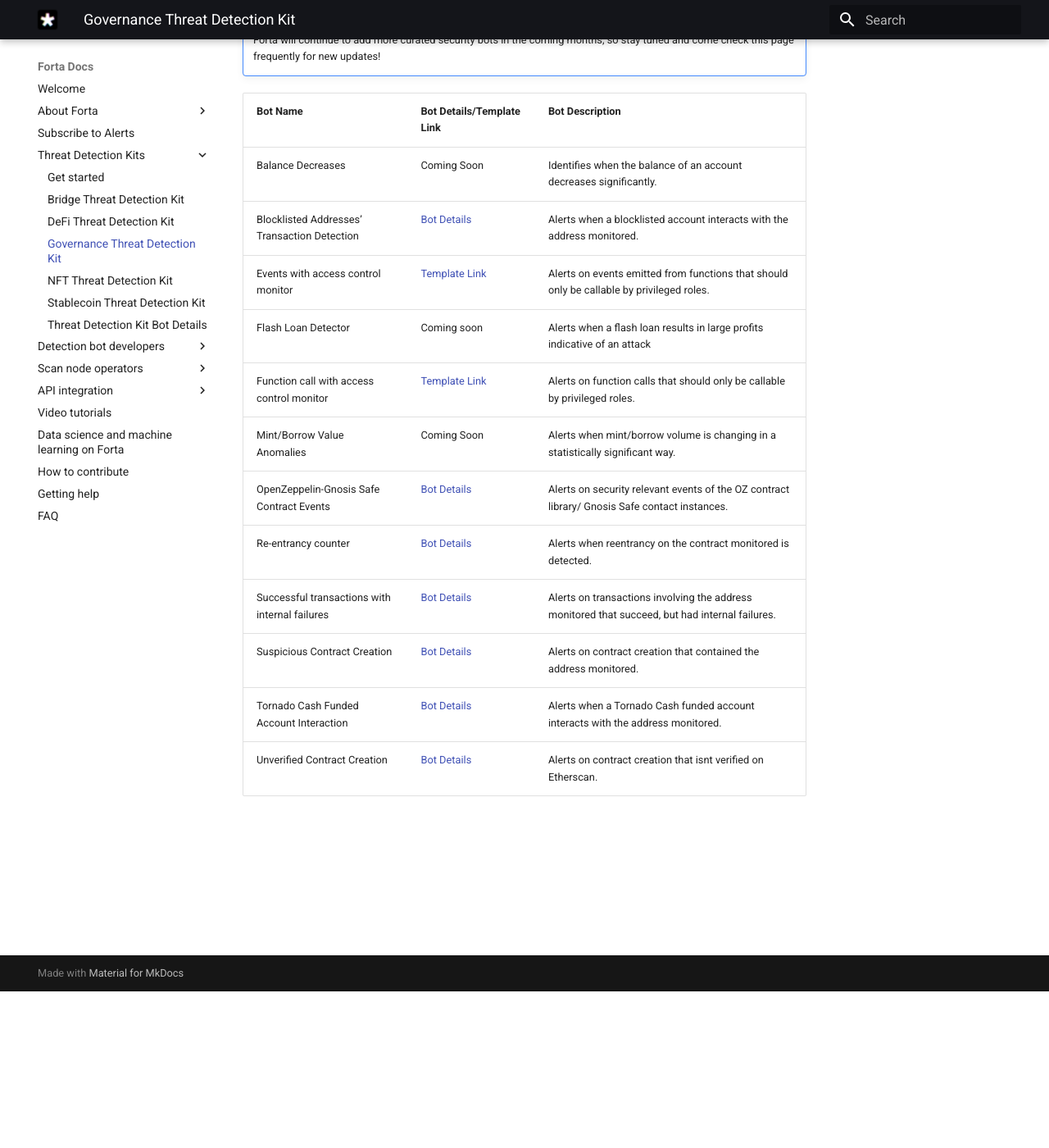
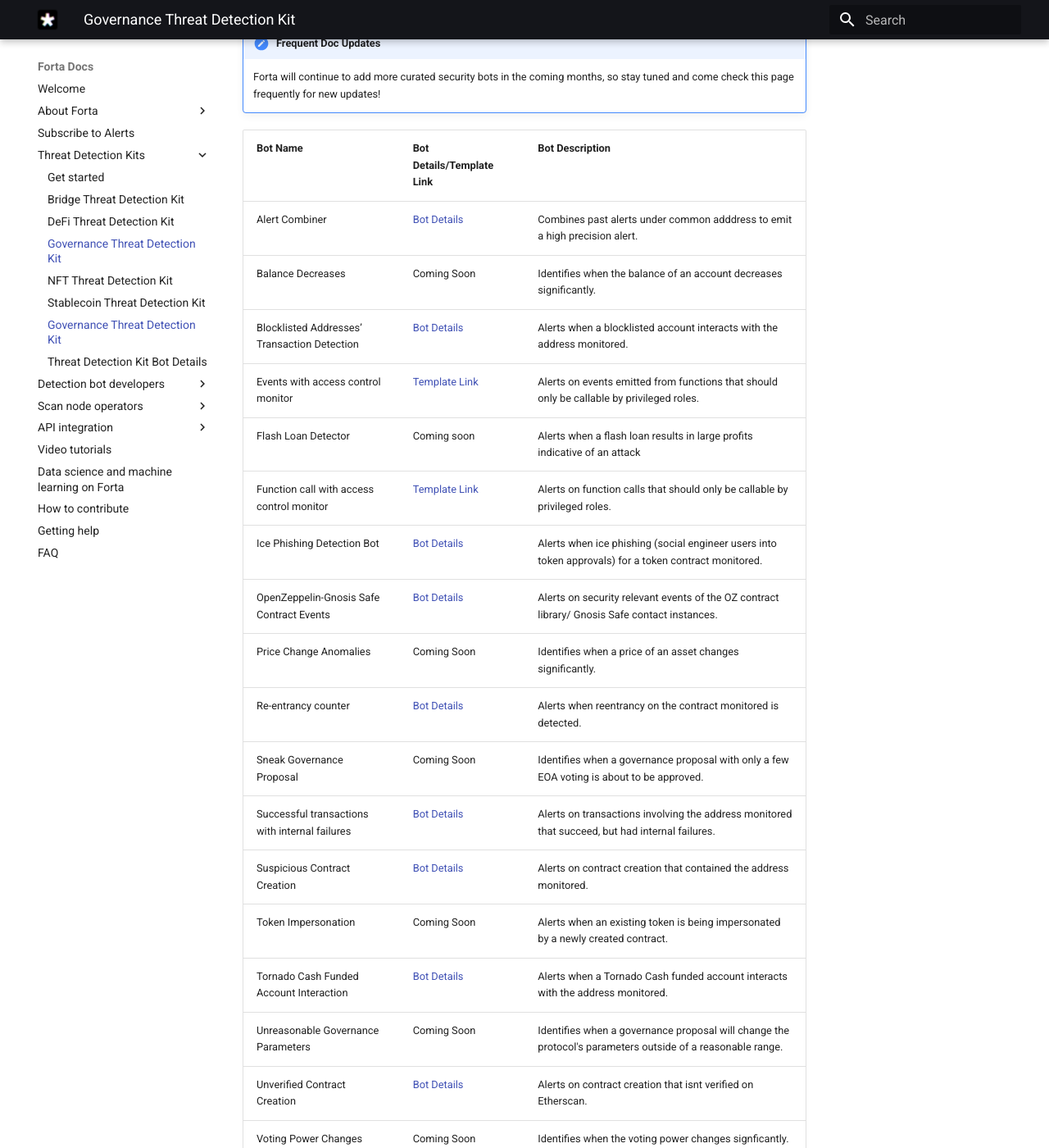
Before and after one commit to forta-network/docs, an MkDocs documentation site: the page built from docs/governance-starter-kit.md, in a window 1280 px wide and 1400 px high, scrolled down 191 px. Shown: the whole window at 82% size. Built offline with MkDocs 1.6.1 and Material for MkDocs 9.7.7, drawn with Linux system fonts in a browser that asks for light colours.

Commit message:
added the governance threat detection kit docs

```diff
--- a/docs/governance-starter-kit.md
+++ b/docs/governance-starter-kit.md
@@ -1,19 +1,29 @@
 # Governance Threat Detection Kit
+
+<p align="left">
+    <img width=1200 alt="Governance Threat Detection Kit Overview" src="governance-threat-detection-kit.png">
+</p>
 
 !!! important "Frequent Doc Updates"
     Forta will continue to add more curated security bots in the coming months, so stay tuned and come check this page frequently for new updates!
 
 | Bot Name | Bot Details/Template Link | Bot Description  |
 |----------|------------------|------------------|
+| Alert Combiner | [Bot Details](starter-kit-bot-details.md#alert-combiner) | Combines past alerts under common adddress to emit a high precision alert. |
 | Balance Decreases | Coming Soon | Identifies when the balance of an account decreases significantly. |
 | Blocklisted Addresses’ Transaction Detection | [Bot Details](starter-kit-bot-details.md#blocklisted-addresses-transaction-detection) | Alerts when a blocklisted account interacts with the address monitored. |
 | Events with access control monitor | [Template Link](hhttps://github.com/arbitraryexecution/forta-agent-templates/tree/main/admin-events) | Alerts on events emitted from functions that should only be callable by privileged roles.|
 | Flash Loan Detector | Coming soon | Alerts when a flash loan results in large profits indicative of an attack |
 | Function call with access control monitor | [Template Link](https://github.com/arbitraryexecution/forta-agent-templates/tree/main/monitor-function-calls) | Alerts on function calls that should only be callable by privileged roles.|
-| Mint/Borrow Value Anomalies | Coming Soon | Alerts when mint/borrow volume is changing in a statistically significant way. |
+| Ice Phishing Detection Bot | [Bot Details](starter-kit-bot-details.md#evidence-of-phishing-bot) | Alerts when ice phishing (social engineer users into token approvals) for a token contract monitored. |
 | OpenZeppelin-Gnosis Safe Contract Events | [Bot Details](starter-kit-bot-details.md#openzeppelin-gnosis-safe-contract-events) | Alerts on security relevant events of the OZ contract library/ Gnosis Safe contact instances. |
+| Price Change Anomalies | Coming Soon | Identifies when a price of an asset changes significantly. |
 | Re-entrancy counter | [Bot Details](starter-kit-bot-details.md#reentrancy-counter) | Alerts when reentrancy on the contract monitored is detected. |
+| Sneak Governance Proposal | Coming Soon | Identifies when a governance proposal with only a few EOA voting is about to be approved. |
 | Successful transactions with internal failures | [Bot Details](starter-kit-bot-details.md#successful-transactions-with-internal-failures) | Alerts on transactions involving the address monitored that succeed, but had internal failures.|
 | Suspicious Contract Creation | [Bot Details](starter-kit-bot-details.md#suspicious-contract-creation) | Alerts on contract creation that contained the address monitored. |
+| Token Impersonation | Coming Soon | Alerts when an existing token is being impersonated by a newly created contract. |
 | Tornado Cash Funded Account Interaction | [Bot Details](starter-kit-bot-details.md#tornado-cash-funded-account-interaction) | Alerts when a Tornado Cash funded account interacts with the address monitored. |
+| Unreasonable Governance Parameters | Coming Soon | Identifies when a governance proposal will change the protocol's parameters outside of a reasonable range. |
 | Unverified Contract Creation | [Bot Details](starter-kit-bot-details.md#unverified-contract-creation) | Alerts on contract creation that isnt verified on Etherscan. |
+| Voting Power Changes | Coming Soon | Identifies when the voting power changes signficantly. |
--- a/mkdocs.yml
+++ b/mkdocs.yml
@@ -49,6 +49,7 @@
       - Governance Threat Detection Kit: governance-starter-kit.md
       - NFT Threat Detection Kit: nft-starter-kit.md
       - Stablecoin Threat Detection Kit: stablecoin-starter-kit.md
+      - Governance Threat Detection Kit: governance-starter-kit.md
       - Threat Detection Kit Bot Details: starter-kit-bot-details.md
   - Detection bot developers:
       - Getting started: getting-started.md
```
Also changed, not shown: docs/defi-starter-kit.md (+1 -1 lines), docs/threat-detection-kits.md (+2 -0 lines), docs/governance-threat-detection-kit.png (added), 1 other file.
